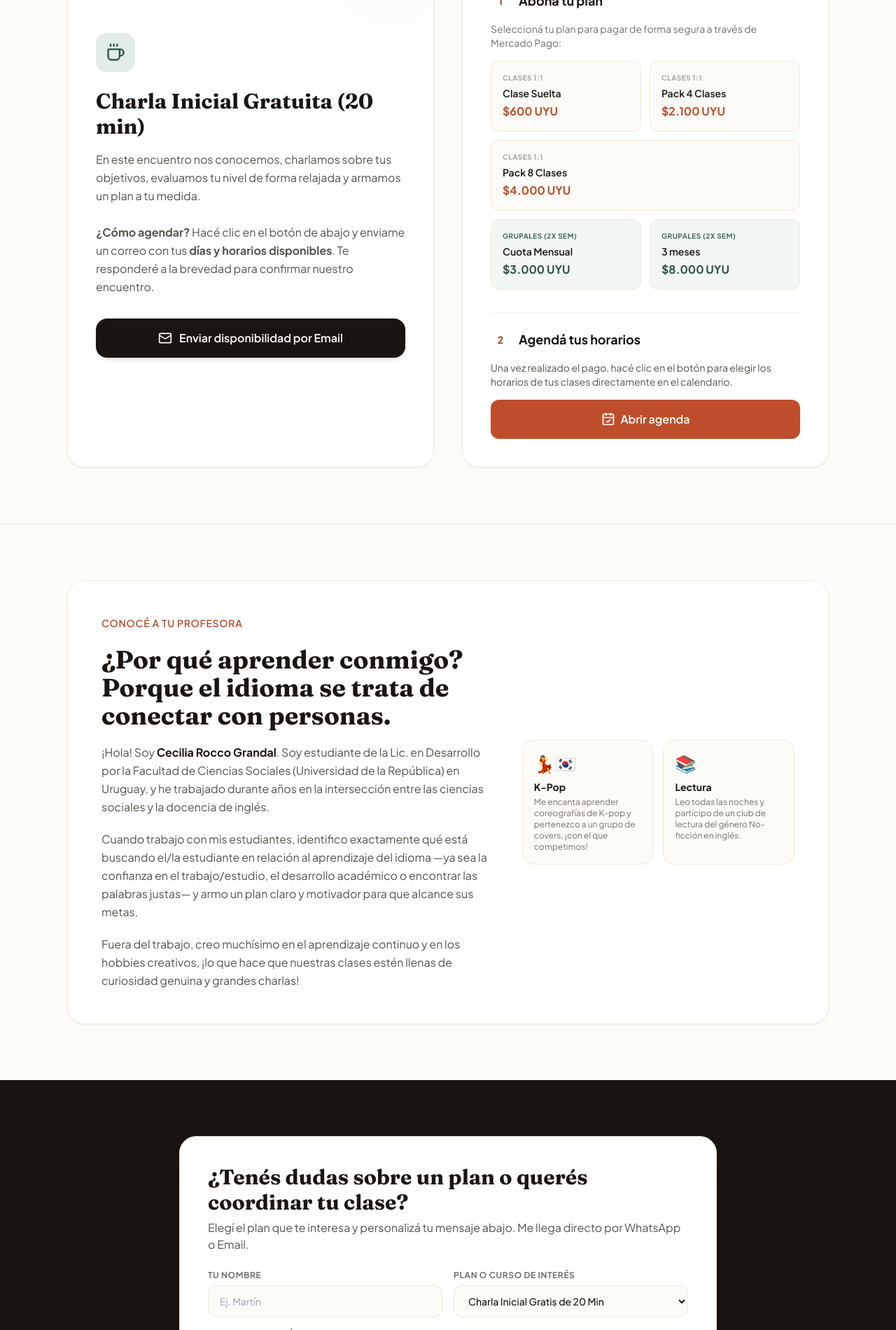
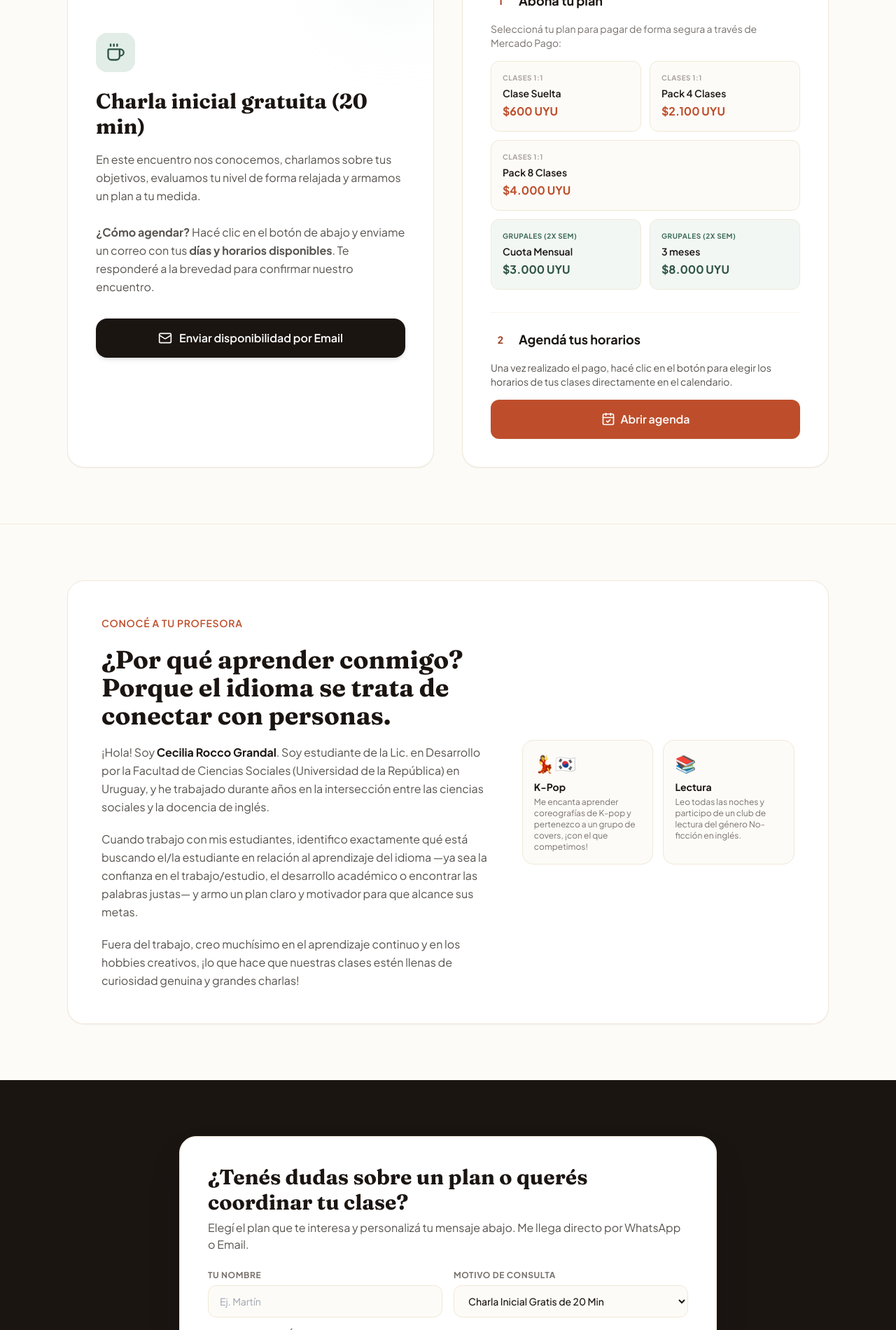
Before and after one commit to englishwithceci-r/englishwithceci-r, a plain HTML site: page index.html in a window 1280 px wide. Shown: the part 5120-7020 px from the top of the page at 70% size. Drawn offline with nearby package versions, Linux system fonts and the light colour scheme.

Commit message:
Update index.html
corrección de la contact me box: le cambié "Plan" por "Motivo de consulta"

```diff
--- a/index.html
+++ b/index.html
@@ -713,7 +713,7 @@
                             <i data-lucide="coffee" class="w-7 h-7"></i>
                         </div>
                         <h3 class="font-serif text-2xl sm:text-3xl font-bold text-espresso-900 mb-4">
-                            Charla Inicial Gratuita (20 min)
+                            Charla inicial gratuita (20 min)
                         </h3>
                         <p class="text-stone-600 mb-8 leading-relaxed">
                             En este encuentro nos conocemos, charlamos sobre tus objetivos, evaluamos tu nivel de forma relajada y armamos un plan a tu medida.
@@ -857,7 +857,7 @@
                             <input type="text" id="student-name" placeholder="Ej. Martín" oninput="updateInquiryPreview()" class="w-full px-4 py-3 rounded-xl bg-cream-50 border border-cream-200 text-sm text-espresso-900 focus:outline-none focus:border-terracotta-600">
                         </div>
                         <div>
-                            <label for="selected-plan" class="block text-xs font-bold uppercase tracking-wider text-stone-500 mb-1.5">Plan o Curso de Interés</label>
+                            <label for="selected-plan" class="block text-xs font-bold uppercase tracking-wider text-stone-500 mb-1.5">Motivo de consulta</label>
                             <select id="selected-plan" onchange="handlePlanDropdownChange()" class="w-full px-4 py-3 rounded-xl bg-cream-50 border border-cream-200 text-sm text-espresso-900 font-medium focus:outline-none focus:border-terracotta-600">
                                 <option value="Charla Inicial Gratis de 20 Min">Charla Inicial Gratis de 20 Min</option>
                                 <option value="Plan Conversacional (1:1)">Plan Conversacional (1:1)</option>
```
